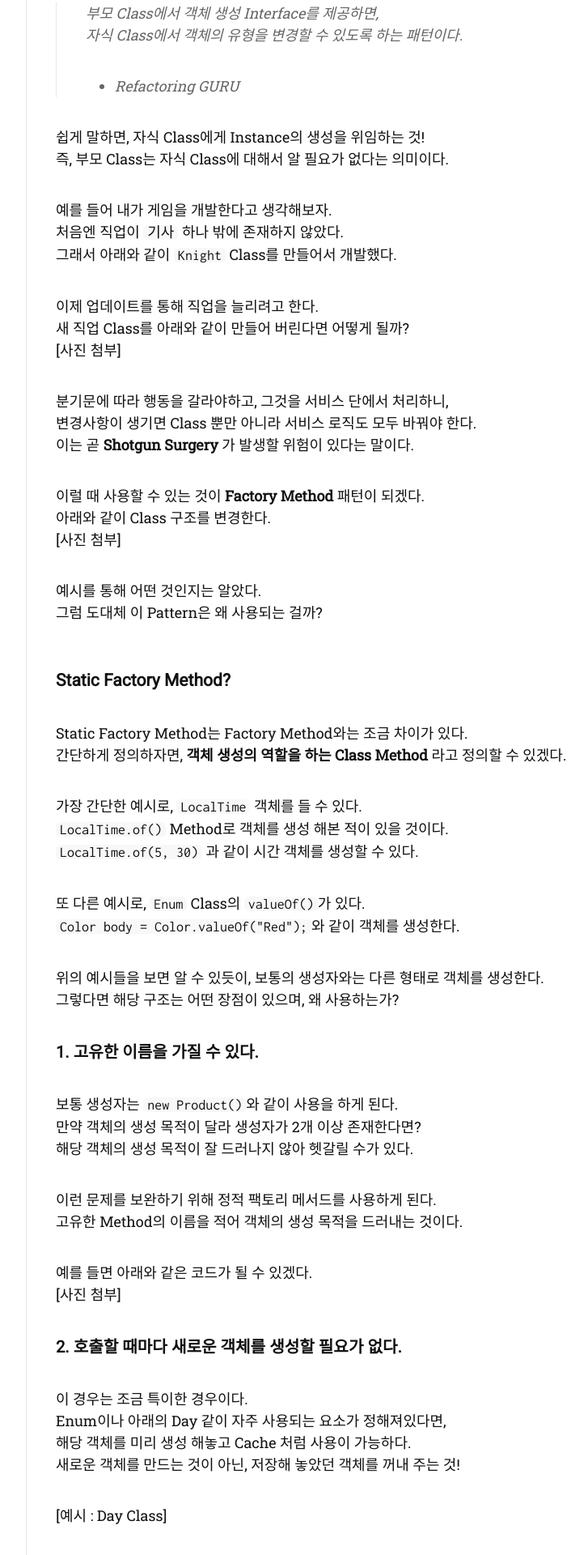
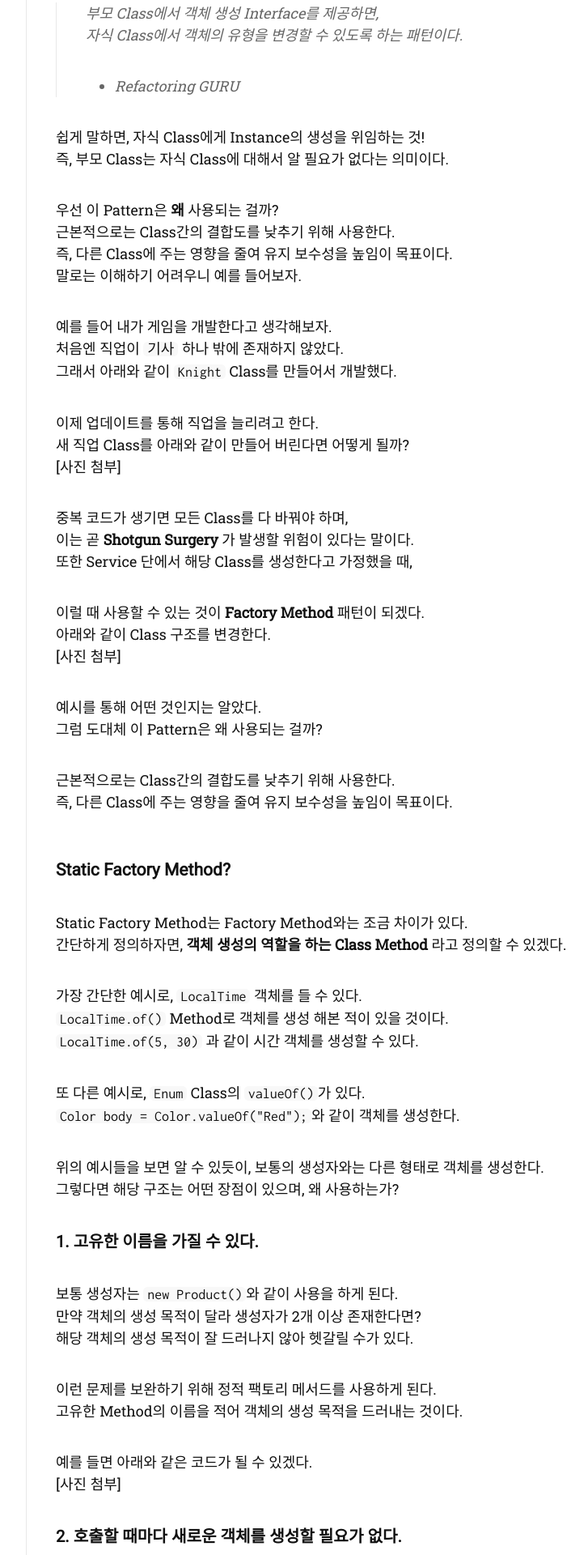
Before and after one commit to Jinseop-Sim/Jinseop-Sim.github.io, a Jekyll site: the page built from _posts/2023-03-03-static-factory.md, in a window 1280 px wide. Shown: the part 1044-2964 px from the top of the page at 81% size, without its empty margins (357-1084 px from the left). Built offline with Jekyll 4.4.1, drawn with Linux system fonts in a browser that asks for light colours; nearby versions of some CDN libraries; some web fonts are replaced.

Commit message:
새 글 추가

````diff
--- a/_posts/2023-03-03-static-factory.md
+++ b/_posts/2023-03-03-static-factory.md
@@ -30,6 +30,11 @@ Factory Method의 정의는 아래와 같다.
 쉽게 말하면, 자식 Class에게 Instance의 생성을 위임하는 것!
 즉, 부모 Class는 자식 Class에 대해서 알 필요가 없다는 의미이다.
 
+우선 이 Pattern은 __왜__ 사용되는 걸까?
+근본적으로는 Class간의 결합도를 낮추기 위해 사용한다.
+즉, 다른 Class에 주는 영향을 줄여 유지 보수성을 높임이 목표이다.
+말로는 이해하기 어려우니 예를 들어보자.
+
 예를 들어 내가 게임을 개발한다고 생각해보자.
 처음엔 직업이 ```기사``` 하나 밖에 존재하지 않았다.
 그래서 아래와 같이 ```Knight``` Class를 만들어서 개발했다.
@@ -38,9 +43,10 @@ Factory Method의 정의는 아래와 같다.
 새 직업 Class를 아래와 같이 만들어 버린다면 어떻게 될까?
 [사진 첨부]
 
-분기문에 따라 행동을 갈라야하고, 그것을 서비스 단에서 처리하니,
-변경사항이 생기면 Class 뿐만 아니라 서비스 로직도 모두 바꿔야 한다.
+중복 코드가 생기면 모든 Class를 다 바꿔야 하며,
 이는 곧 __Shotgun Surgery__ 가 발생할 위험이 있다는 말이다.
+또한 Service 단에서 해당 Class를 생성한다고 가정했을 때,
+
 
 이럴 때 사용할 수 있는 것이 __Factory Method__ 패턴이 되겠다.
 아래와 같이 Class 구조를 변경한다.
@@ -48,6 +54,9 @@ Factory Method의 정의는 아래와 같다.
 
 예시를 통해 어떤 것인지는 알았다.
 그럼 도대체 이 Pattern은 왜 사용되는 걸까?
+
+근본적으로는 Class간의 결합도를 낮추기 위해 사용한다.
+즉, 다른 Class에 주는 영향을 줄여 유지 보수성을 높임이 목표이다.
 
 ### Static Factory Method?
 Static Factory Method는 Factory Method와는 조금 차이가 있다.
````
